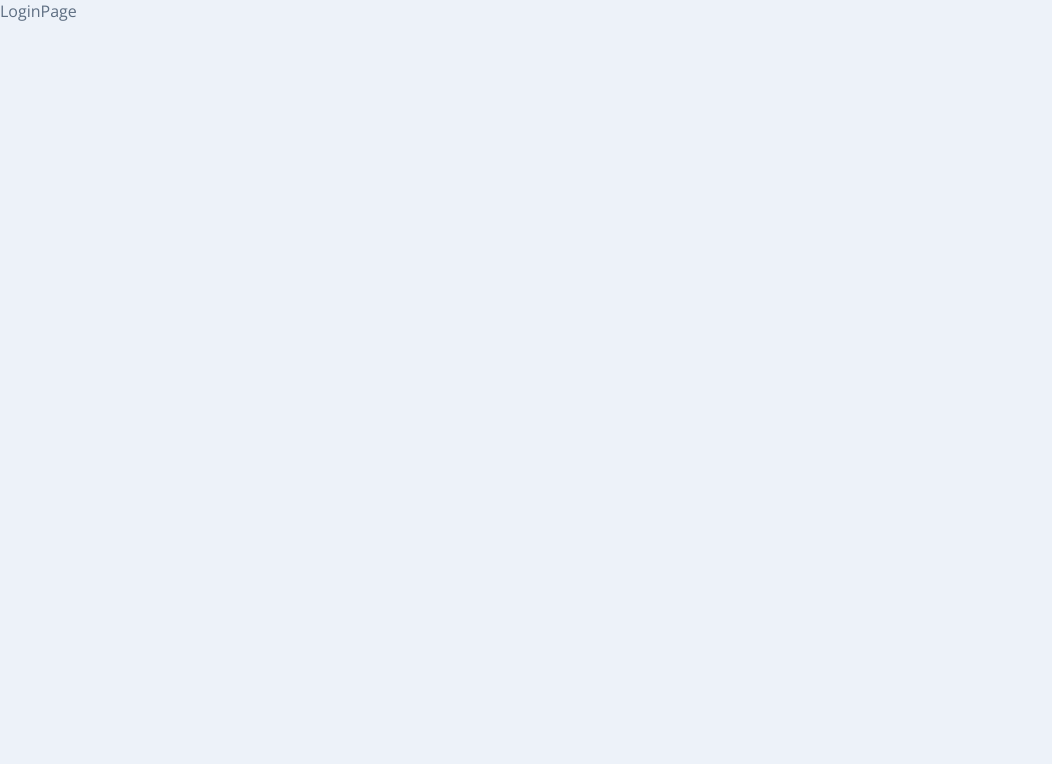
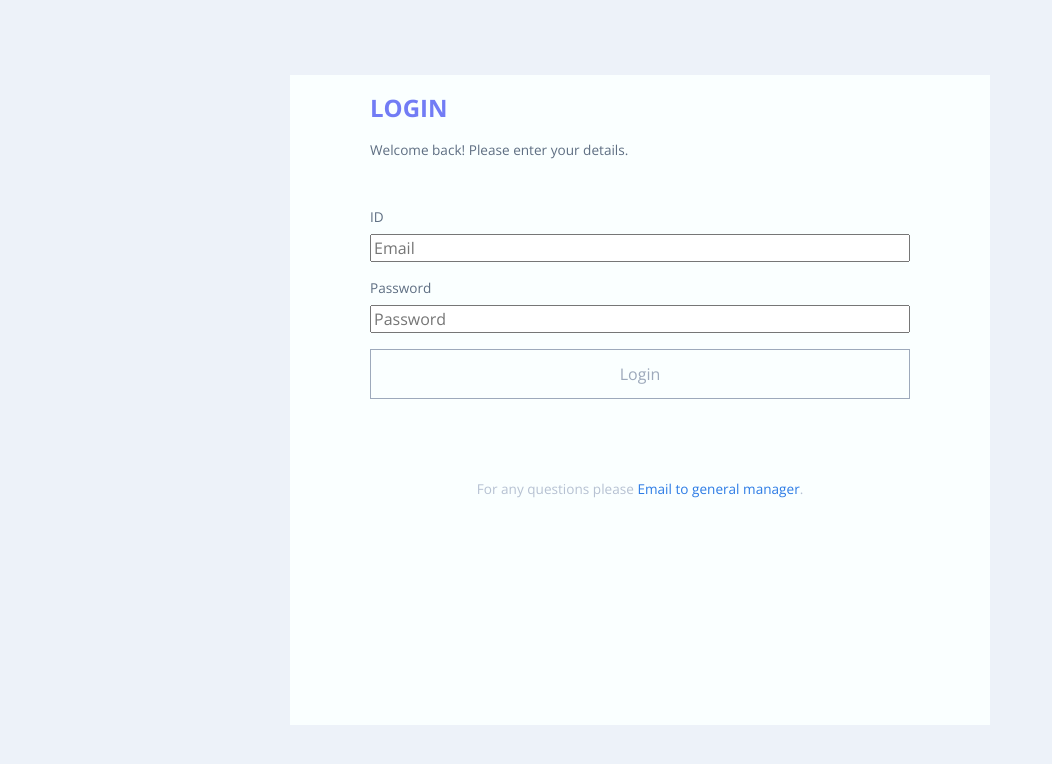
Before and after one commit to lazywon/basic-todo-app, a React (Create React App) app: page /signin in a window 1280 px wide. Shown: the top 764 px of the page, without its empty margins (0-1052 px from the left). Built offline with nearby package versions, Linux system fonts and the light colour scheme.

Commit message:
feat: Login Page 내 컴포넌트 구현

```diff
--- /dev/null
+++ b/src/components/Auth/AuthLayout.module.css
@@ -0,0 +1,65 @@
+.wrapper {
+  display: flex;
+  flex-direction: column;
+  margin: auto;
+}
+
+.outer {
+  display: flex;
+  flex-direction: column;
+  background-color: var(--color-alice-blue);
+  padding: 1rem 5rem;
+  width: 700px;
+  height: 650px;
+}
+
+.inner {
+  display: flex;
+  flex-direction: column;
+  gap: 3rem;
+}
+
+.header {
+  display: flex;
+  flex-direction: column;
+  gap: 1rem;
+  font-size: var(--font-small);
+}
+
+.title {
+  font-size: var(--font-extra-large);
+  font-weight: var(--weight-bold);
+  color: var(--color-indigo);
+}
+
+.wrapper_bottom {
+  display: flex;
+  width: 100%;
+  justify-content: center;
+  font-size: var(--font-small);
+  color: var(--color-gray-400);
+  margin-top: 5rem;
+}
+
+.inner_bottom {
+  display: flex;
+  flex-direction: column;
+  align-items: center;
+  gap: 0.5rem;
+}
+
+.wrapper_bottom a,
+.wrapper_bottom a:hover {
+  color: var(--color-primary);
+}
+
+.wrapper_bottom a:hover {
+  text-decoration: underline;
+}
+
+@media screen and (max-width: 450px) {
+  .outer {
+    width: 95%;
+    height: 90%;
+  }
+}
--- /dev/null
+++ b/src/components/Auth/AuthLayout.tsx
@@ -0,0 +1,45 @@
+import React, { PropsWithChildren } from 'react';
+import styles from './AuthLayout.module.css';
+
+interface AuthLayoutProps {
+  title: string;
+  subtitle: string;
+}
+
+const AuthLayout = ({
+  title,
+  subtitle,
+  children,
+}: PropsWithChildren<AuthLayoutProps>) => {
+  return (
+    <div className={styles.wrapper}>
+      <div className={styles.outer}>
+        {/* <div className={styles.container}>
+          <a className={styles.a_logo} href="/">
+            <img className={styles.img_logo} src={logoImg} alt="logo" />
+          </a>
+        </div> */}
+        <div className={styles.inner}>
+          <div className={styles.header}>
+            <span className={styles.title}>{title}</span>
+            <span>{subtitle}</span>
+          </div>
+          <div>{children}</div>
+        </div>
+        <div className={styles.wrapper_bottom}>
+          <div className={styles.inner_bottom}>
+            <span>
+              For any questions please{' '}
+              <a href="mailto:jooowon.dev@gmail.com">
+                Email to general manager
+              </a>
+              .
+            </span>
+          </div>
+        </div>
+      </div>
+    </div>
+  );
+};
+
+export default AuthLayout;
--- /dev/null
+++ b/src/components/Auth/Button.module.css
@@ -0,0 +1,13 @@
+.button {
+  width: 100%;
+  border: 1px solid var(--color-gray-500);
+  color: var(--color-gray-500);
+  height: 50px;
+  border-radius: var(--btn-border-radius);
+  background-color: var(--falcon-btn-bg);
+}
+
+.button:hover {
+  border: 1px solid var(--color-primary);
+  color: var(--color-primary);
+}
--- /dev/null
+++ b/src/components/Auth/Button.tsx
@@ -0,0 +1,19 @@
+import React, { MouseEventHandler } from 'react';
+import styles from './Button.module.css';
+
+interface ButtonProps {
+  name: string;
+  onButtonClick: MouseEventHandler<HTMLButtonElement>;
+}
+
+const Button = ({ name, onButtonClick }: ButtonProps) => {
+  return (
+    <div>
+      <button className={styles.button} onClick={onButtonClick}>
+        {name}
+      </button>
+    </div>
+  );
+};
+
+export default Button;
--- /dev/null
+++ b/src/components/Auth/LoginForm.module.css
@@ -0,0 +1,20 @@
+.form {
+  display: flex;
+  flex-direction: column;
+  gap: 1rem;
+}
+
+.label_wrap {
+  display: flex;
+  flex-direction: column;
+  gap: 0.5rem;
+}
+
+label {
+  font-size: var(--font-small);
+}
+
+.info_text {
+  color: var(--color-danger);
+  font-size: var(--font-micro);
+}
--- /dev/null
+++ b/src/components/Auth/LoginForm.tsx
@@ -0,0 +1,60 @@
+import React, { useCallback, useState } from 'react';
+import styles from './LoginForm.module.css';
+import Button from './Button';
+
+const LoginForm = () => {
+  const [userid, setUserid] = useState('');
+  const [password, setPassword] = useState('');
+
+  const onUseridChange = useCallback(
+    (e: React.ChangeEvent<HTMLInputElement>) => {
+      const inputEmail = e.target.value;
+      setUserid(inputEmail);
+    },
+    [],
+  );
+
+  const onPasswordChange = useCallback(
+    (e: React.ChangeEvent<HTMLInputElement>) => {
+      const inputPassword = e.target.value;
+      setPassword(inputPassword);
+    },
+    [],
+  );
+
+  const handleLoginClick = (event: React.MouseEvent<HTMLButtonElement>) => {
+    event.preventDefault();
+    console.log('loginClick');
+  };
+
+  return (
+    <form className={styles.form} id="loginForm" method="POST">
+      <div className={styles.label_wrap}>
+        <label>ID</label>
+        <input
+          type="email"
+          name="userid"
+          value={userid}
+          onChange={onUseridChange}
+          placeholder="Email"
+        />
+      </div>
+      <div className={styles.label_wrap}>
+        <label>Password</label>
+        <input
+          type="password"
+          name="password"
+          value={password}
+          onChange={onPasswordChange}
+          placeholder="Password"
+        />
+      </div>
+      {/* <div className={styles.info}>
+        <span className={styles.info_text}>{warning}</span>
+      </div> */}
+      <Button name="Login" onButtonClick={handleLoginClick}></Button>
+    </form>
+  );
+};
+
+export default LoginForm;
--- a/src/pages/Auth/Login.tsx
+++ b/src/pages/Auth/Login.tsx
@@ -1,7 +1,16 @@
 import React from 'react';
+import AuthLayout from '../../components/Auth/AuthLayout';
+import LoginForm from '../../components/Auth/LoginForm';
 
 const LoginPage = () => {
-  return <div>LoginPage</div>;
+  return (
+    <AuthLayout
+      title="LOGIN"
+      subtitle="Welcome back! Please enter your details."
+    >
+      <LoginForm />
+    </AuthLayout>
+  );
 };
 
 export default LoginPage;
```
